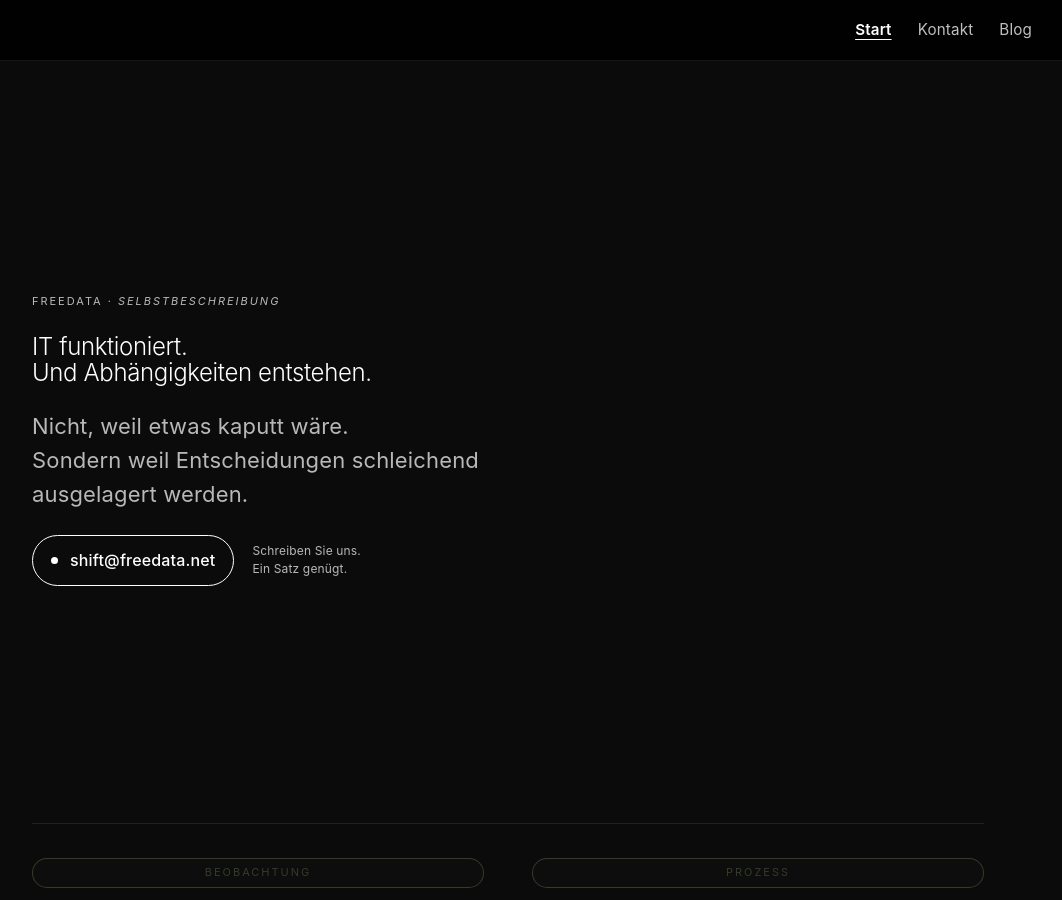
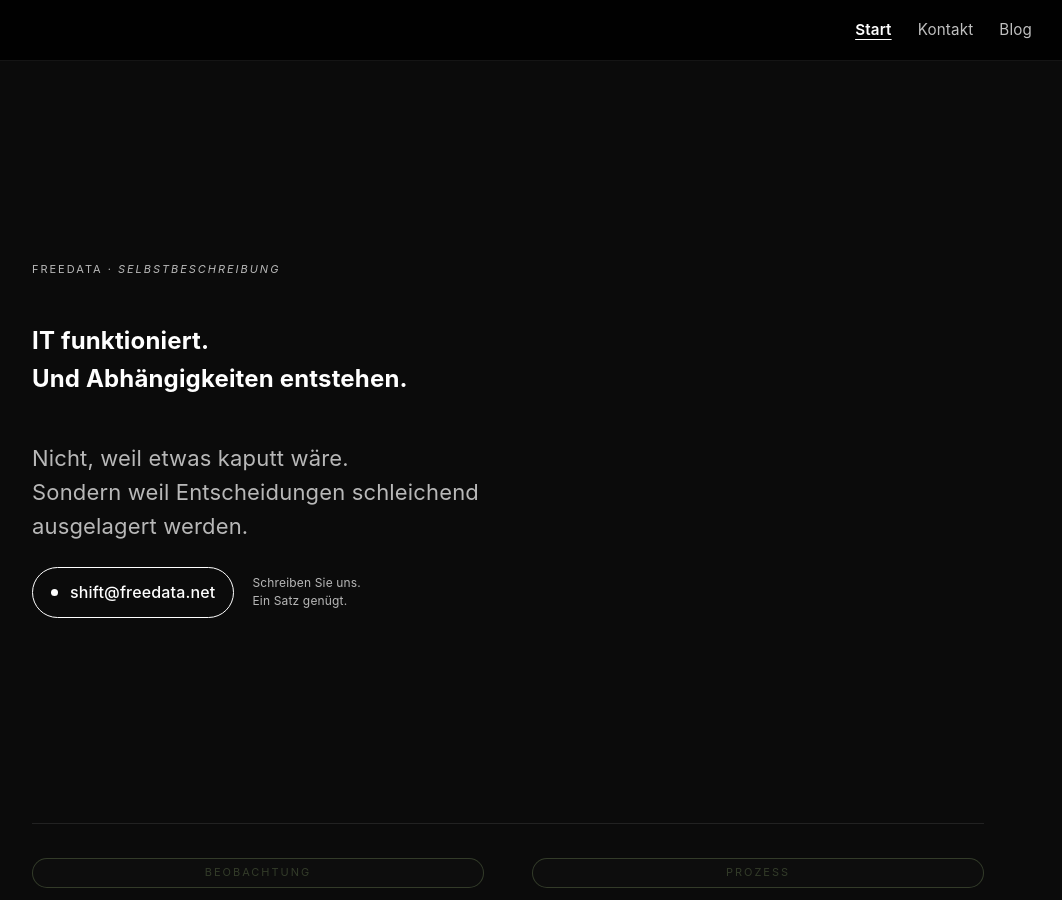
Before and after one commit to freedata-coop/freedata-coop.github.io, a Jekyll site: the page built from index.md, in a window 1280 px wide and 900 px high. Shown: the whole window, without its empty margins (132-1194 px from the left). Built offline with Jekyll 4.4.1, drawn with Linux system fonts in a browser that asks for light colours.

Commit message:
(test): customize blog

```diff
--- a/assets/custom.css
+++ b/assets/custom.css
@@ -50,30 +50,30 @@
   color:var(--muted);
 }
 
-/* Typografie */
-h1{
-  margin:0;
-  /* font-size:clamp(32px,5.5vw,60px); */
-  line-height:1.05;
-  letter-spacing:-.015em;
-  font-weight:350;
+/* ================= Typografie & Abstände ================= */
+
+h1 {
+  color: var(--fg);
+}
+
+h2, h3, h4 {
+  color: var(--fg);
+  margin-top: 1rem;
+  margin-bottom: 1rem;
 }
 
 h2{
-  margin:0;
-  /* font-size:clamp(22px,3vw,30px); */
-  line-height:1.2;
-  letter-spacing:-.01em;
-  font-weight:600;
-  color: #f4f4f4;
+  margin-top: 2rem;
 }
 
-h3{
-  margin:0;
-  /* font-size:13px; */
-  text-transform:uppercase;
-  letter-spacing:.18em;
-  color:var(--muted);
+hr{
+  border: none;
+  border-top: 1px solid #d0d0d0;
+  margin: -0.8rem 0 1.5rem 0
+}
+
+p {
+  margin-bottom: 10px;
 }
 
 hr{
```
